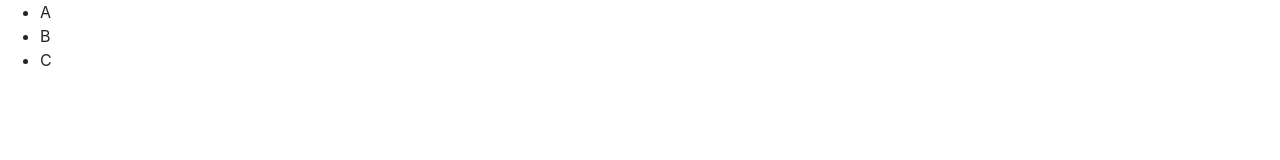
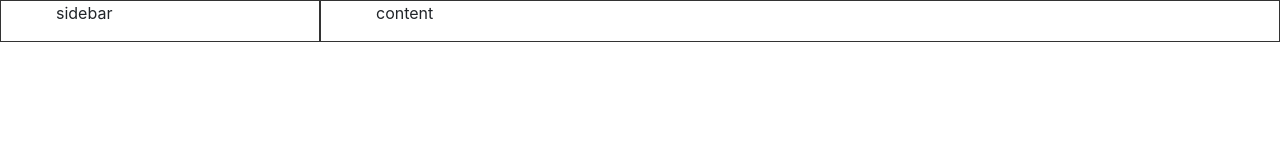
Before and after one commit to DavidWallJ/outland-test-site, a website: page src/index.html in a window 1280 px wide. Drawn offline with Linux system fonts and the light colour scheme.

Commit message:
added hiddable sidebar

```diff
--- a/src/index.html
+++ b/src/index.html
@@ -23,12 +23,20 @@
   </head>
 
   <body>
-
-    <ul id="target">
-      <li>A</li>
-      <li>B</li>
-      <li>C</li>
-    </ul>
+    <div class="container-fluid">
+      <div class="row">
+        <div class="d-none d-md-block col-md-3" style="border:1px solid #333">
+          <ul>
+            <p>sidebar</p>
+          </ul>
+        </div>
+        <div class="col-xs-12 col-md-9" style="border:1px solid #333">
+          <ul>
+            <p>content</p>
+          </ul>
+        </div>
+      </div>
+    </div>
 
   </body>
 
--- a/src/js/script.js
+++ b/src/js/script.js
@@ -1,6 +1,7 @@
-function copyElement(source, target) {
-	var target = document.getElementsByClassName(target);
-	console.log(target);
-}
-
-copyElement('source', 'target');
+// $(window).resize(function() {
+// 	var viewportWidth = $(window).width();
+// 	if (viewportWidth < 820) {
+// 		$('.navbar').toggleClass('navbar-expand');
+// 	}
+// 	console.log('hello');
+// });
```
